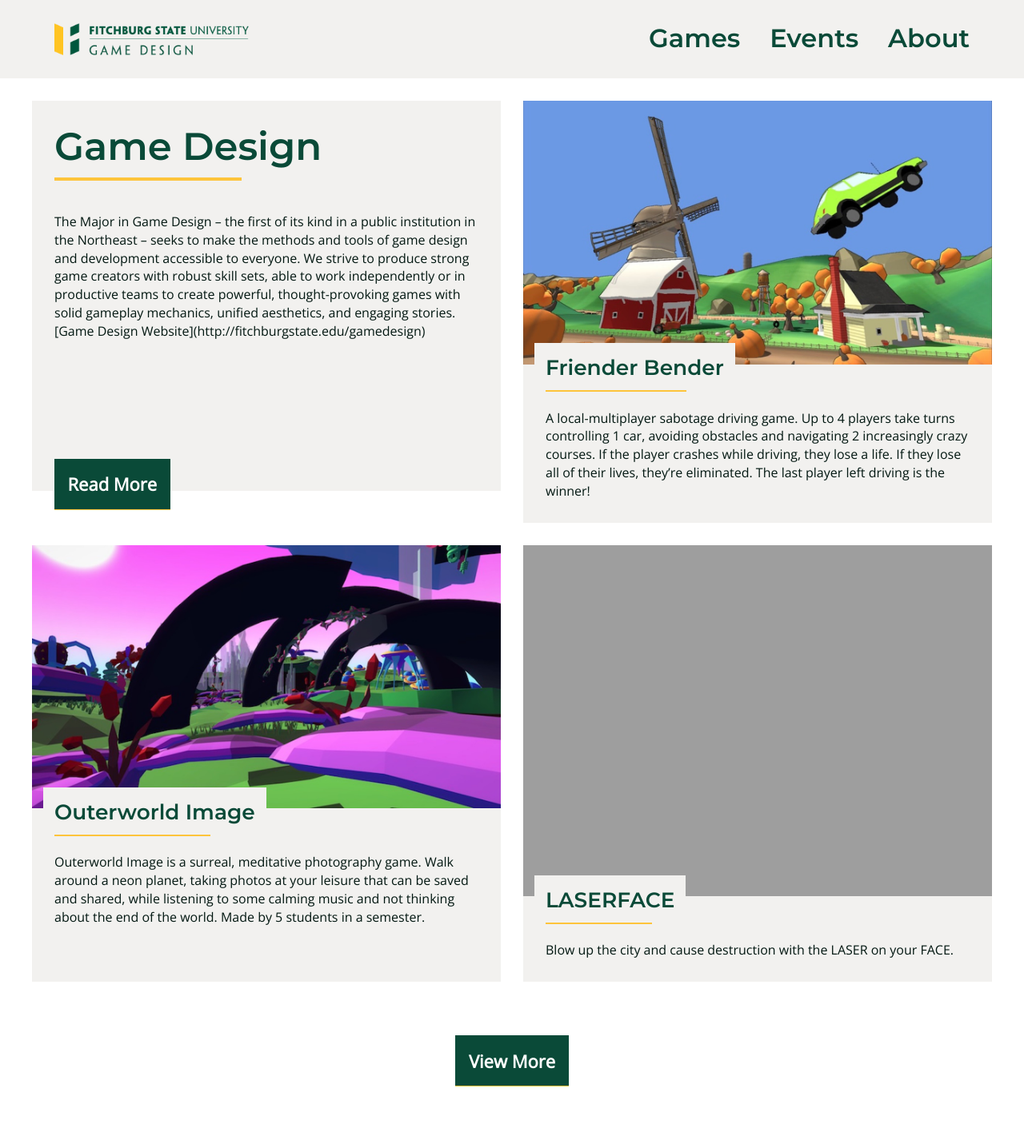
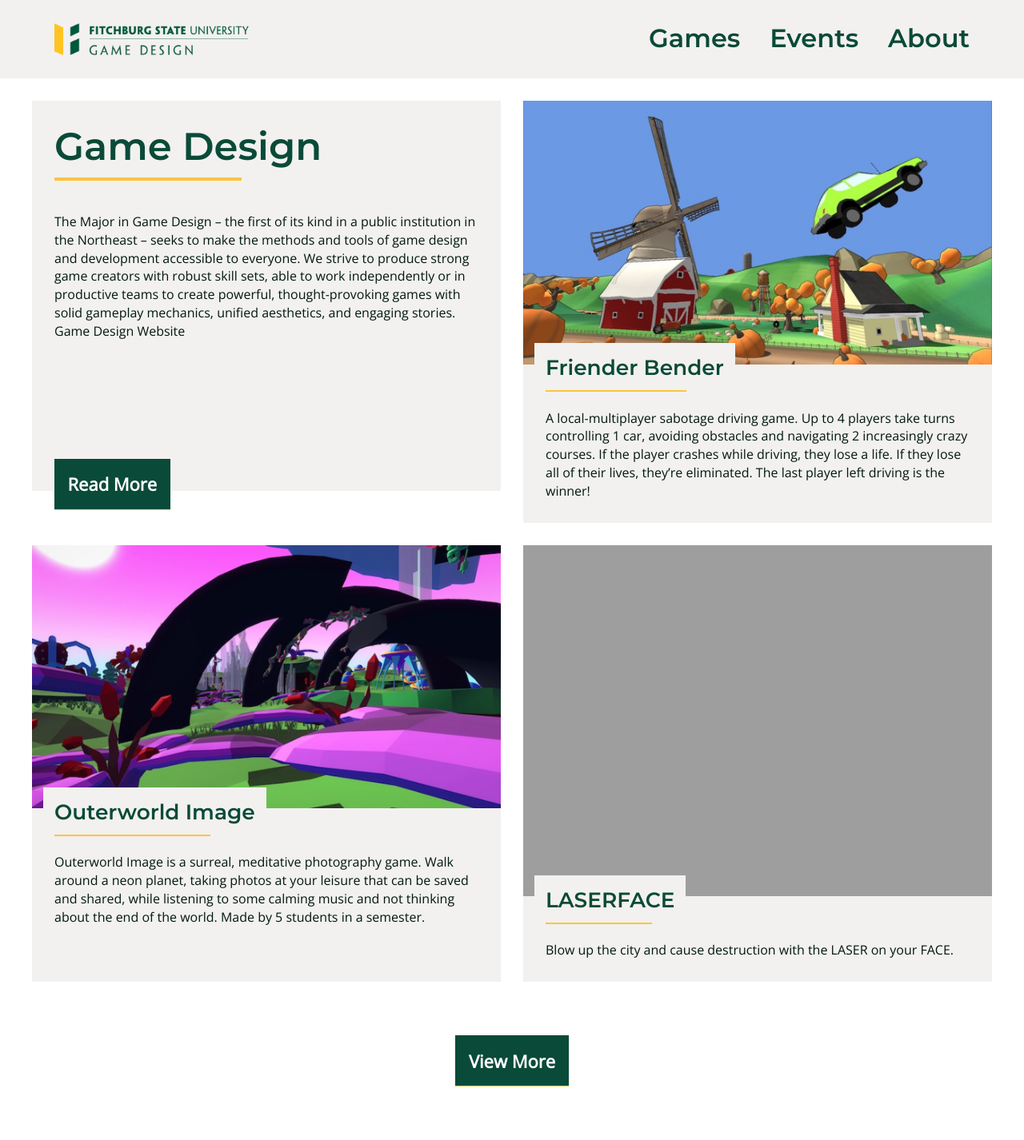
Before and after one commit to fitchburgstate/game, a Jekyll site: the page built from index.md, in a window 1280 px wide. Shown: the whole page at 80% size. Built offline with Jekyll 4.4.1, drawn with Linux system fonts in a browser that asks for light colours; some of the changed lines change nothing that is shown.

Commit message:
Index page - fix link

```diff
--- a/index.md
+++ b/index.md
@@ -10,4 +10,4 @@
 
 The Major in Game Design – the first of its kind in a public institution in the Northeast – seeks to make the methods and tools of game design and development accessible to everyone. We strive to produce strong game creators with robust skill sets, able to work independently or in productive teams to create powerful, thought-provoking games with solid gameplay mechanics, unified aesthetics, and engaging stories.
 
-[Game Design Website](http://fitchburgstate.edu/gamedesign)
+<a href="http://fitchburgstate.edu/gamedesign">Game Design Website</a>
```
